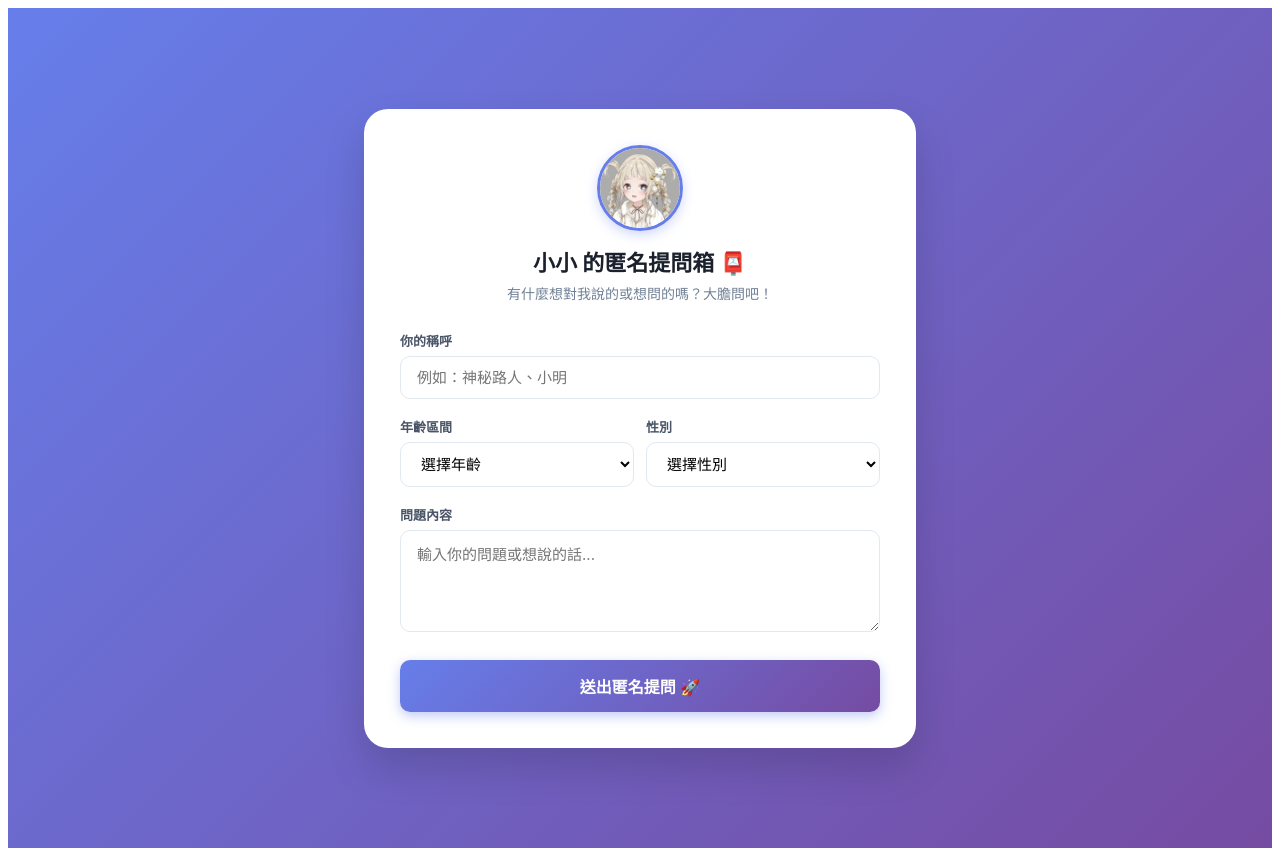
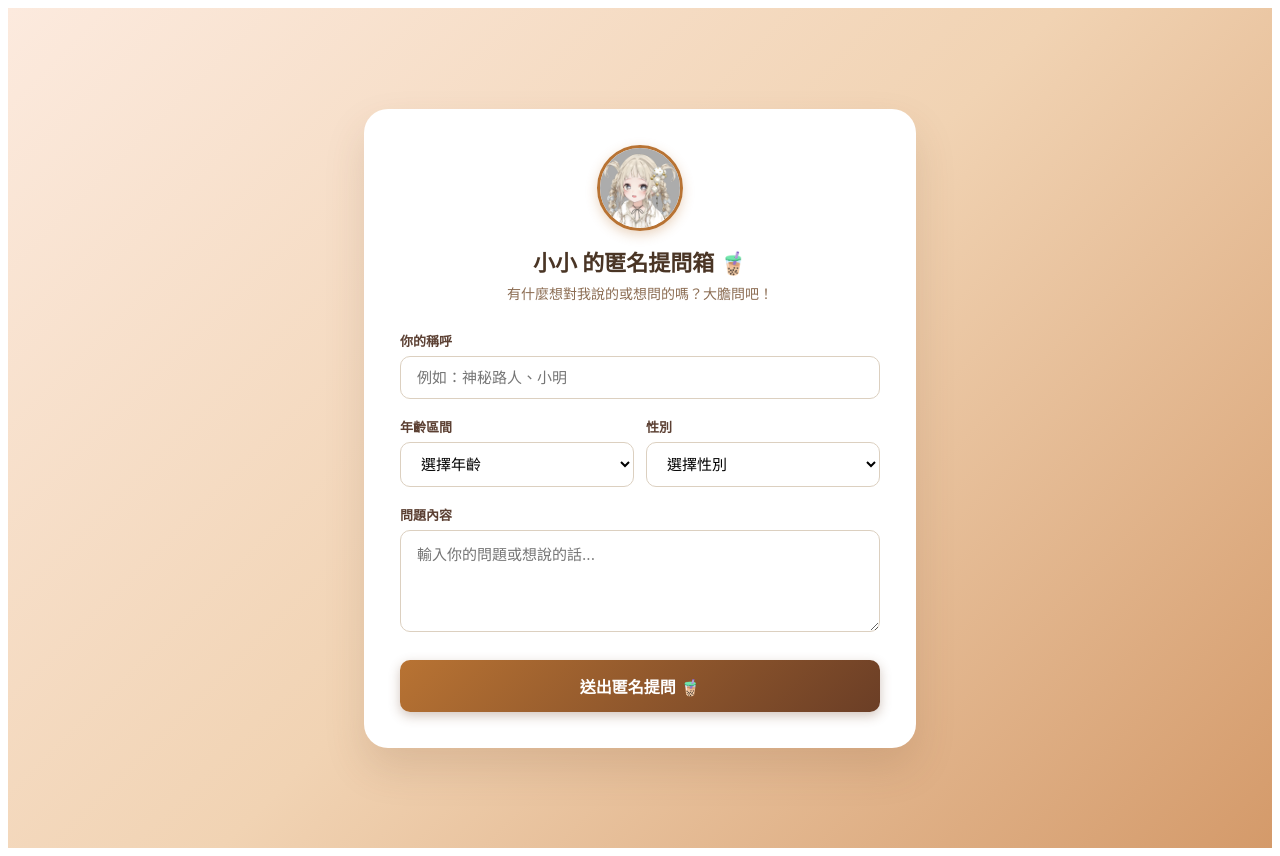
Before and after one commit to x59073556-ship-it/qa-box, a Next.js app: page / in a window 1280 px wide. Built offline with nearby package versions, Linux system fonts and the light colour scheme.

Commit message:
Update page.js

```diff
--- a/app/page.js
+++ b/app/page.js
@@ -2,23 +2,19 @@
 
 import { useState } from 'react';
 
-// ==========================
-// 💡 小小專屬設定
-// ==========================
 const CREATOR_NAME = "小小";
-const CREATOR_AVATAR = "/avatar.jpg"; // 對應你在 public 夾裡的頭貼檔名
-const CREATOR_AUDIO_URL = "/my-voice.mp3"; // 對應你在 public 夾裡的錄音檔名
+const CREATOR_AVATAR = "/avatar.jpg";
+const CREATOR_AUDIO_URL = "/my-voice.mp3";
 
-// 播放你的專屬聲音檔
 const playSuccessSound = () => {
   if (!CREATOR_AUDIO_URL) return;
   try {
     const audio = new Audio(CREATOR_AUDIO_URL);
     audio.play().catch((e) => {
-      console.log("瀏覽器阻擋自動播放音效：", e);
+      console.log("播放失敗：", e);
     });
   } catch (e) {
-    console.log("播放音效失敗：", e);
+    console.log("錯誤：", e);
   }
 };
 
@@ -48,7 +44,7 @@ export default function Home() {
         throw new Error(data.error || '送出失敗');
       }
 
-      playSuccessSound(); // 🎤 播放你的聲音！
+      playSuccessSound();
       setStatus('✨ 提問成功送出！');
       setName('');
       setAgeGroup('');
@@ -64,7 +60,7 @@ export default function Home() {
   return (
     <main style={{
       minHeight: '100vh',
-      background: 'linear-gradient(135deg, #667eea 0%, #764ba2 100%)',
+      background: 'linear-gradient(135deg, #fceade 0%, #f1d3b3 50%, #d49a6a 100%)',
       display: 'flex',
       justifyContent: 'center',
       alignItems: 'center',
@@ -77,18 +73,17 @@ export default function Home() {
         maxWidth: '480px',
         borderRadius: '24px',
         padding: '36px',
-        boxShadow: '0 20px 40px rgba(0, 0, 0, 0.15)',
+        boxShadow: '0 20px 40px rgba(110, 70, 40, 0.15)',
       }}>
         <div style={{ textAlign: 'center', marginBottom: '28px' }}>
-          {/* 🖼️ 圓形大頭貼 */}
           <div style={{
             width: '80px',
             height: '80px',
             margin: '0 auto 14px auto',
             borderRadius: '50%',
             overflow: 'hidden',
-            border: '3px solid #667eea',
-            boxShadow: '0 4px 12px rgba(102, 126, 234, 0.3)',
+            border: '3px solid #b87333',
+            boxShadow: '0 4px 12px rgba(184, 115, 51, 0.3)',
           }}>
             <img
               src={CREATOR_AVATAR}
@@ -97,15 +92,15 @@ export default function Home() {
             />
           </div>
 
-          <h1 style={{ margin: '0 0 6px 0', fontSize: '22px', color: '#1a202c', fontWeight: '700' }}>
-            {CREATOR_NAME} 的匿名提問箱 📮
+          <h1 style={{ margin: '0 0 6px 0', fontSize: '22px', color: '#4a3525', fontWeight: '700' }}>
+            {CREATOR_NAME} 的匿名提問箱 🧋
           </h1>
-          <p style={{ margin: 0, fontSize: '14px', color: '#718096' }}>有什麼想對我說的或想問的嗎？大膽問吧！</p>
+          <p style={{ margin: 0, fontSize: '14px', color: '#8c6d53' }}>有什麼想對我說的或想問的嗎？大膽問吧！</p>
         </div>
 
         <form onSubmit={handleSubmit} style={{ display: 'flex', flexDirection: 'column', gap: '18px' }}>
           <div>
-            <label style={{ display: 'block', marginBottom: '6px', fontSize: '13px', fontWeight: '600', color: '#4a5568' }}>你的稱呼</label>
+            <label style={{ display: 'block', marginBottom: '6px', fontSize: '13px', fontWeight: '600', color: '#5c4033' }}>你的稱呼</label>
             <input
               type="text"
               placeholder="例如：神秘路人、小明"
@@ -116,7 +111,7 @@ export default function Home() {
                 width: '100%',
                 padding: '12px 16px',
                 borderRadius: '10px',
-                border: '1px solid #e2e8f0',
+                border: '1px solid #dcd0c0',
                 fontSize: '15px',
                 outline: 'none',
                 boxSizing: 'border-box',
@@ -126,7 +121,7 @@ export default function Home() {
 
           <div style={{ display: 'flex', gap: '12px' }}>
             <div style={{ flex: 1 }}>
-              <label style={{ display: 'block', marginBottom: '6px', fontSize: '13px', fontWeight: '600', color: '#4a5568' }}>年齡區間</label>
+              <label style={{ display: 'block', marginBottom: '6px', fontSize: '13px', fontWeight: '600', color: '#5c4033' }}>年齡區間</label>
               <select
                 value={ageGroup}
                 onChange={(e) => setAgeGroup(e.target.value)}
@@ -135,7 +130,7 @@ export default function Home() {
                   width: '100%',
                   padding: '12px 16px',
                   borderRadius: '10px',
-                  border: '1px solid #e2e8f0',
+                  border: '1px solid #dcd0c0',
                   fontSize: '15px',
                   background: '#fff',
                   outline: 'none',
@@ -152,7 +147,7 @@ export default function Home() {
             </div>
 
             <div style={{ flex: 1 }}>
-              <label style={{ display: 'block', marginBottom: '6px', fontSize: '13px', fontWeight: '600', color: '#4a5568' }}>性別</label>
+              <label style={{ display: 'block', marginBottom: '6px', fontSize: '13px', fontWeight: '600', color: '#5c4033' }}>性別</label>
               <select
                 value={gender}
                 onChange={(e) => setGender(e.target.value)}
@@ -161,7 +156,7 @@ export default function Home() {
                   width: '100%',
                   padding: '12px 16px',
                   borderRadius: '10px',
-                  border: '1px solid #e2e8f0',
+                  border: '1px solid #dcd0c0',
                   fontSize: '15px',
                   background: '#fff',
                   outline: 'none',
@@ -177,7 +172,7 @@ export default function Home() {
           </div>
 
           <div>
-            <label style={{ display: 'block', marginBottom: '6px', fontSize: '13px', fontWeight: '600', color: '#4a5568' }}>問題內容</label>
+            <label style={{ display: 'block', marginBottom: '6px', fontSize: '13px', fontWeight: '600', color: '#5c4033' }}>問題內容</label>
             <textarea
               placeholder="輸入你的問題或想說的話..."
               value={content}
@@ -188,7 +183,7 @@ export default function Home() {
                 width: '100%',
                 padding: '12px 16px',
                 borderRadius: '10px',
-                border: '1px solid #e2e8f0',
+                border: '1px solid #dcd0c0',
                 fontSize: '15px',
                 outline: 'none',
                 resize: 'vertical',
@@ -204,17 +199,17 @@ export default function Home() {
             style={{
               marginTop: '6px',
               padding: '14px',
-              background: loading ? '#cbd5e0' : 'linear-gradient(135deg, #667eea 0%, #764ba2 100%)',
+              background: loading ? '#dcd0c0' : 'linear-gradient(135deg, #b87333 0%, #6b3e26 100%)',
               color: '#fff',
               border: 'none',
               borderRadius: '10px',
               fontSize: '16px',
               fontWeight: '600',
               cursor: loading ? 'not-allowed' : 'pointer',
-              boxShadow: '0 4px 12px rgba(102, 126, 234, 0.4)',
+              boxShadow: '0 4px 12px rgba(107, 62, 38, 0.3)',
             }}
           >
-            {loading ? '傳送中...' : '送出匿名提問 🚀'}
+            {loading ? '傳送中...' : '送出匿名提問 🧋'}
           </button>
         </form>
 
@@ -223,8 +218,8 @@ export default function Home() {
             marginTop: '20px',
             padding: '12px',
             borderRadius: '8px',
-            background: status.includes('❌') ? '#fff5f5' : '#f0fff4',
-            color: status.includes('❌') ? '#c53030' : '#2f855a',
+            background: status.includes('❌') ? '#fdf2f2' : '#f4f9f4',
+            color: status.includes('❌') ? '#a63a3a' : '#3b6e3b',
             fontSize: '14px',
             textAlign: 'center',
             fontWeight: '600',
```
